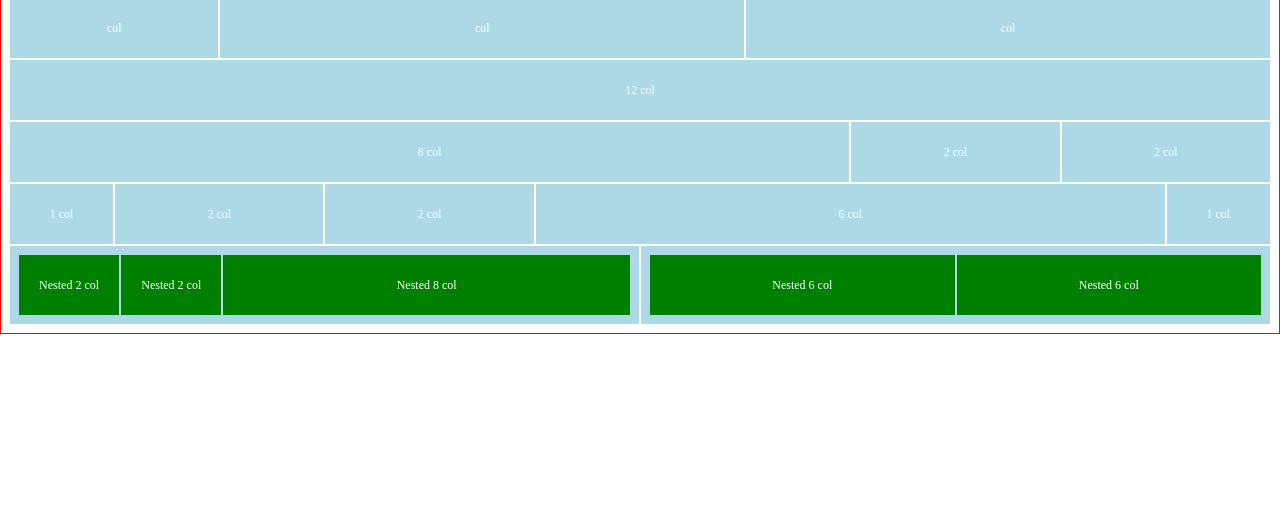
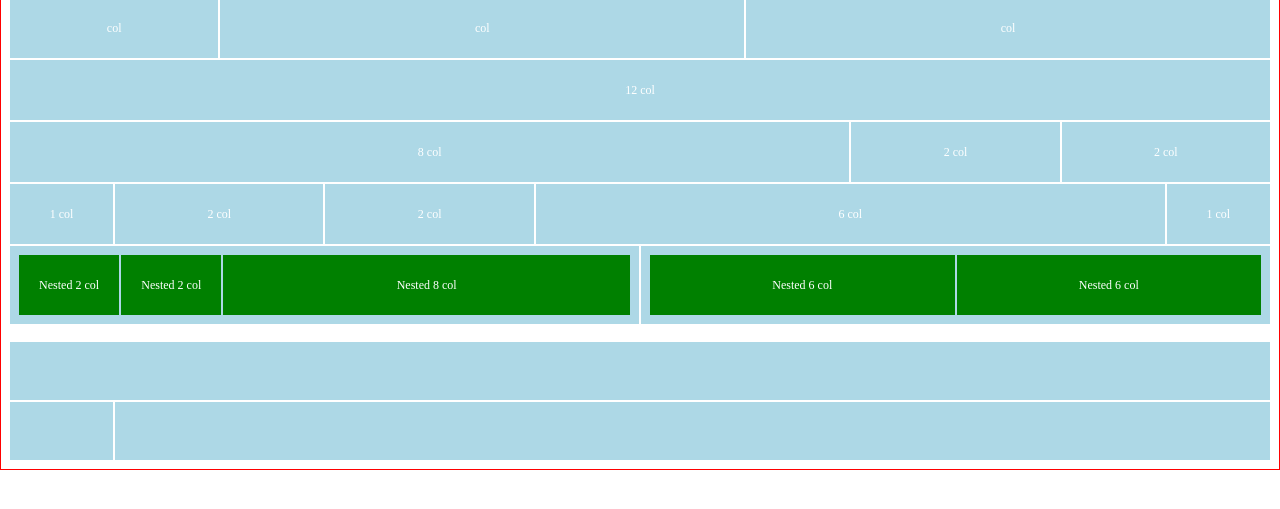
Before and after one commit to AlessandroLembo/html-css-12bool, a plain HTML site: page index.html in a window 1280 px wide. Shown: the part 111-620 px from the top of the page. Drawn offline with Linux system fonts and the light colour scheme.

Commit message:
secondo blocco prima e seconda riga

```diff
--- a/12bool.css
+++ b/12bool.css
@@ -85,7 +85,7 @@
 .row > .col-10{
     flex-basis: calc((100% / 12) * 10);
     max-width: calc((100% / 12) * 10);
-}ù
+}
 
 .row > .col-11{
     flex-basis: calc((100% / 12) * 11);
--- a/index.html
+++ b/index.html
@@ -16,6 +16,7 @@
         <div>
             <h1>Esercizio per casa</h1>
         </div>
+        <!--primo blocco-->
         <div class="row">
             <!--prima riga 12 col-->
             <div class="col-1">1 col</div>
@@ -62,9 +63,16 @@
             </div>
         </div>
 
+        <!--secondo blocco-->
+        <div class="row">
+            <!--prima riga-->
+            <div class="col-12"></div>
+            <!--seconda riga-->
+            <div class="col-1"></div>
+            <div class="col-11"></div>
+
         </div>
 
     </div>
-
 </body>
 </html>
```
